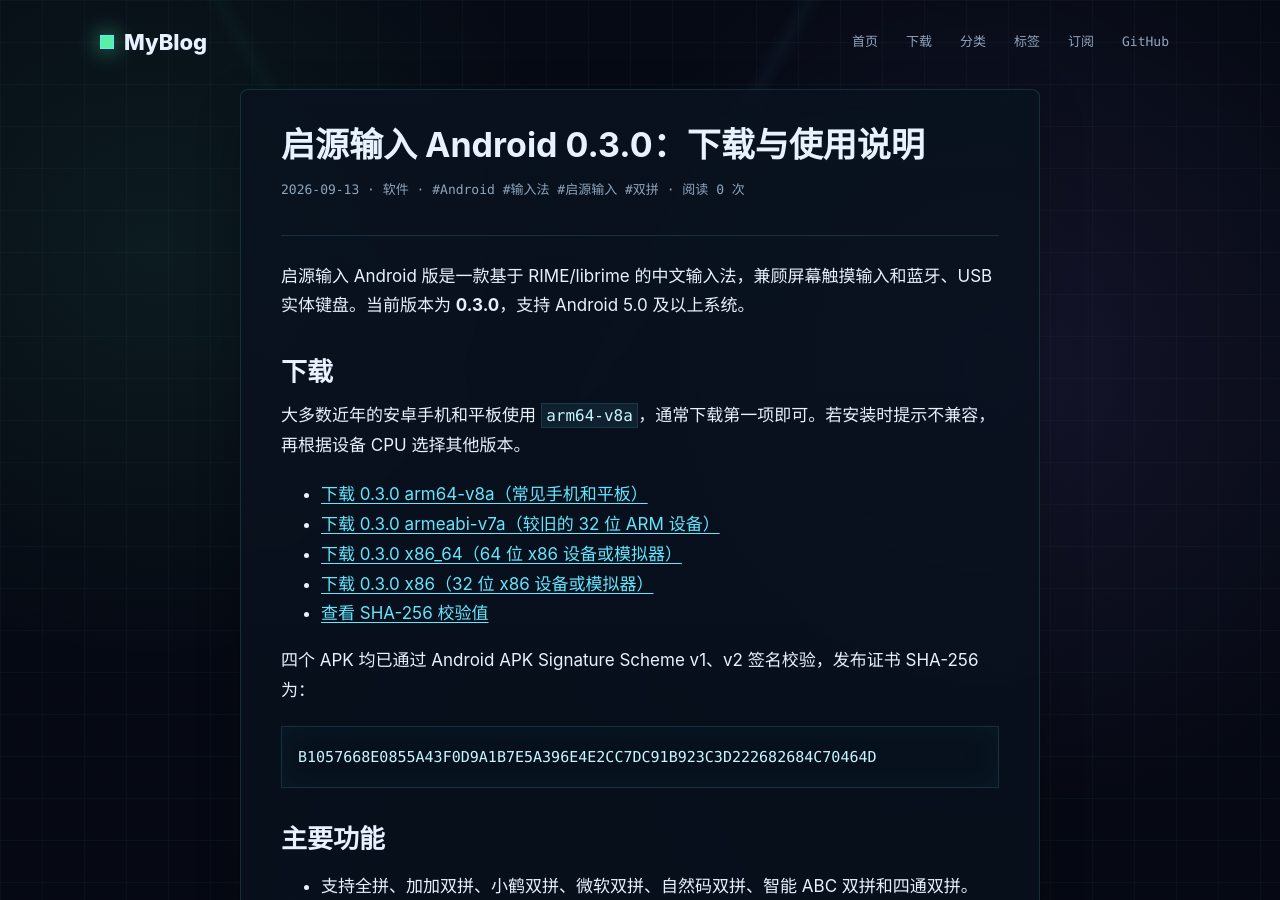
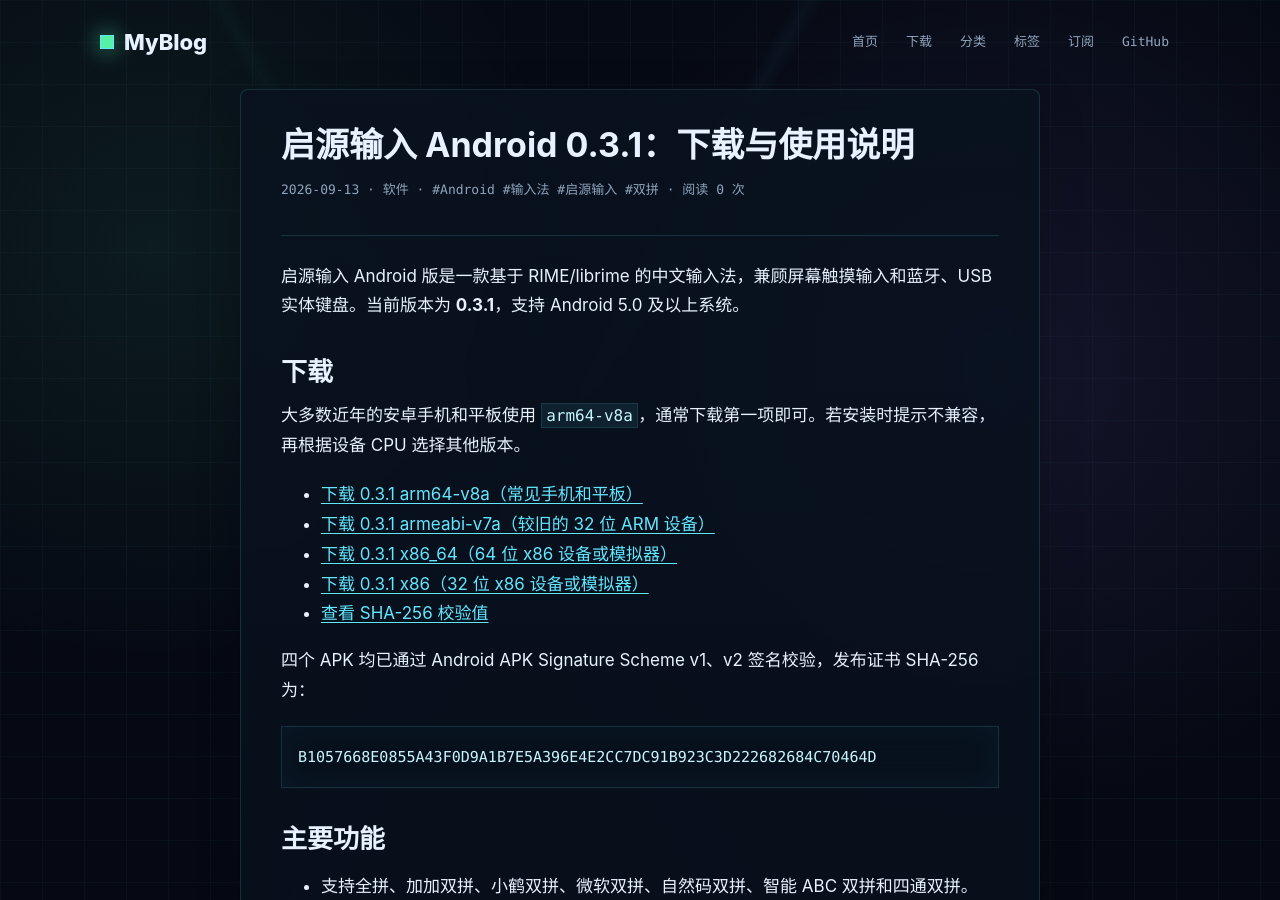
Before and after one commit to joysky77/MyBlog, a Jekyll site: the page built from _posts/2026-09-13-qiyuan-ime-android.md, in a window 1280 px wide and 900 px high. Built offline with Jekyll 4.4.1, drawn with Linux system fonts in a browser that asks for light colours; comment, search, counter and statistics services are not loaded; some of the changed text lies outside the part shown.

Commit message:
Update Qiyuan IME Android to 0.3.1

```diff
--- a/_data/software.yml
+++ b/_data/software.yml
@@ -14,11 +14,11 @@
     - AI
 
 - name: 启源输入
-  version: "0.3.0"
+  version: "0.3.1"
   platform: Android
   summary: 支持多种拼音和双拼方案、触摸与实体键盘、词库管理、快捷输入和多端同步的 Android 输入法。
   status: GitHub Releases
-  download_url: https://github.com/joysky77/MyBlog/releases/tag/qiyuan-ime-android-v0.3.0
+  download_url: https://github.com/joysky77/MyBlog/releases/tag/qiyuan-ime-android-v0.3.1
   docs_url: /2026/09/13/qiyuan-ime-android/
   checksum: "SHA256 文件随 Release 提供"
   tags:
--- a/_posts/2026-09-13-qiyuan-ime-android.md
+++ b/_posts/2026-09-13-qiyuan-ime-android.md
@@ -1,22 +1,22 @@
 ---
 layout: post
-title: "启源输入 Android 0.3.0：下载与使用说明"
+title: "启源输入 Android 0.3.1：下载与使用说明"
 date: 2026-09-13 11:15:00 +0800
 categories: 软件
 tags: [Android, 输入法, 启源输入, 双拼]
 ---
 
-启源输入 Android 版是一款基于 RIME/librime 的中文输入法，兼顾屏幕触摸输入和蓝牙、USB 实体键盘。当前版本为 **0.3.0**，支持 Android 5.0 及以上系统。
+启源输入 Android 版是一款基于 RIME/librime 的中文输入法，兼顾屏幕触摸输入和蓝牙、USB 实体键盘。当前版本为 **0.3.1**，支持 Android 5.0 及以上系统。
 
 ## 下载
 
 大多数近年的安卓手机和平板使用 `arm64-v8a`，通常下载第一项即可。若安装时提示不兼容，再根据设备 CPU 选择其他版本。
 
-- [下载 0.3.0 arm64-v8a（常见手机和平板）](https://github.com/joysky77/MyBlog/releases/download/qiyuan-ime-android-v0.3.0/com.yangy.qiyuan.ime-0.3.0-arm64-v8a-release.apk)
-- [下载 0.3.0 armeabi-v7a（较旧的 32 位 ARM 设备）](https://github.com/joysky77/MyBlog/releases/download/qiyuan-ime-android-v0.3.0/com.yangy.qiyuan.ime-0.3.0-armeabi-v7a-release.apk)
-- [下载 0.3.0 x86_64（64 位 x86 设备或模拟器）](https://github.com/joysky77/MyBlog/releases/download/qiyuan-ime-android-v0.3.0/com.yangy.qiyuan.ime-0.3.0-x86_64-release.apk)
-- [下载 0.3.0 x86（32 位 x86 设备或模拟器）](https://github.com/joysky77/MyBlog/releases/download/qiyuan-ime-android-v0.3.0/com.yangy.qiyuan.ime-0.3.0-x86-release.apk)
-- [查看 SHA-256 校验值](https://github.com/joysky77/MyBlog/releases/download/qiyuan-ime-android-v0.3.0/SHA256SUMS.txt)
+- [下载 0.3.1 arm64-v8a（常见手机和平板）](https://github.com/joysky77/MyBlog/releases/download/qiyuan-ime-android-v0.3.1/com.yangy.qiyuan.ime-0.3.1-arm64-v8a-release.apk)
+- [下载 0.3.1 armeabi-v7a（较旧的 32 位 ARM 设备）](https://github.com/joysky77/MyBlog/releases/download/qiyuan-ime-android-v0.3.1/com.yangy.qiyuan.ime-0.3.1-armeabi-v7a-release.apk)
+- [下载 0.3.1 x86_64（64 位 x86 设备或模拟器）](https://github.com/joysky77/MyBlog/releases/download/qiyuan-ime-android-v0.3.1/com.yangy.qiyuan.ime-0.3.1-x86_64-release.apk)
+- [下载 0.3.1 x86（32 位 x86 设备或模拟器）](https://github.com/joysky77/MyBlog/releases/download/qiyuan-ime-android-v0.3.1/com.yangy.qiyuan.ime-0.3.1-x86-release.apk)
+- [查看 SHA-256 校验值](https://github.com/joysky77/MyBlog/releases/download/qiyuan-ime-android-v0.3.1/SHA256SUMS.txt)
 
 四个 APK 均已通过 Android APK Signature Scheme v1、v2 签名校验，发布证书 SHA-256 为：
 
@@ -57,7 +57,7 @@ B1057668E0855A43F0D9A1B7E5A396E4E2CC7DC91B923C3D222682684C70464D
 
 ## 升级前请先备份
 
-0.3.0 与此前正式版使用同一发布证书，可以直接覆盖安装并保留应用数据。稳妥起见，升级或卸载前请先在“词库与通讯录”中导出用户词库，并在“同步与多端”中完成一次同步。
+0.3.1 与此前正式版使用同一发布证书，可以直接覆盖安装并保留应用数据。稳妥起见，升级或卸载前请先在“词库与通讯录”中导出用户词库，并在“同步与多端”中完成一次同步。
 
 如果系统提示签名不一致，不要急着卸载旧版。请先完成词库备份，否则卸载应用可能同时清除应用私有数据。
 
```
